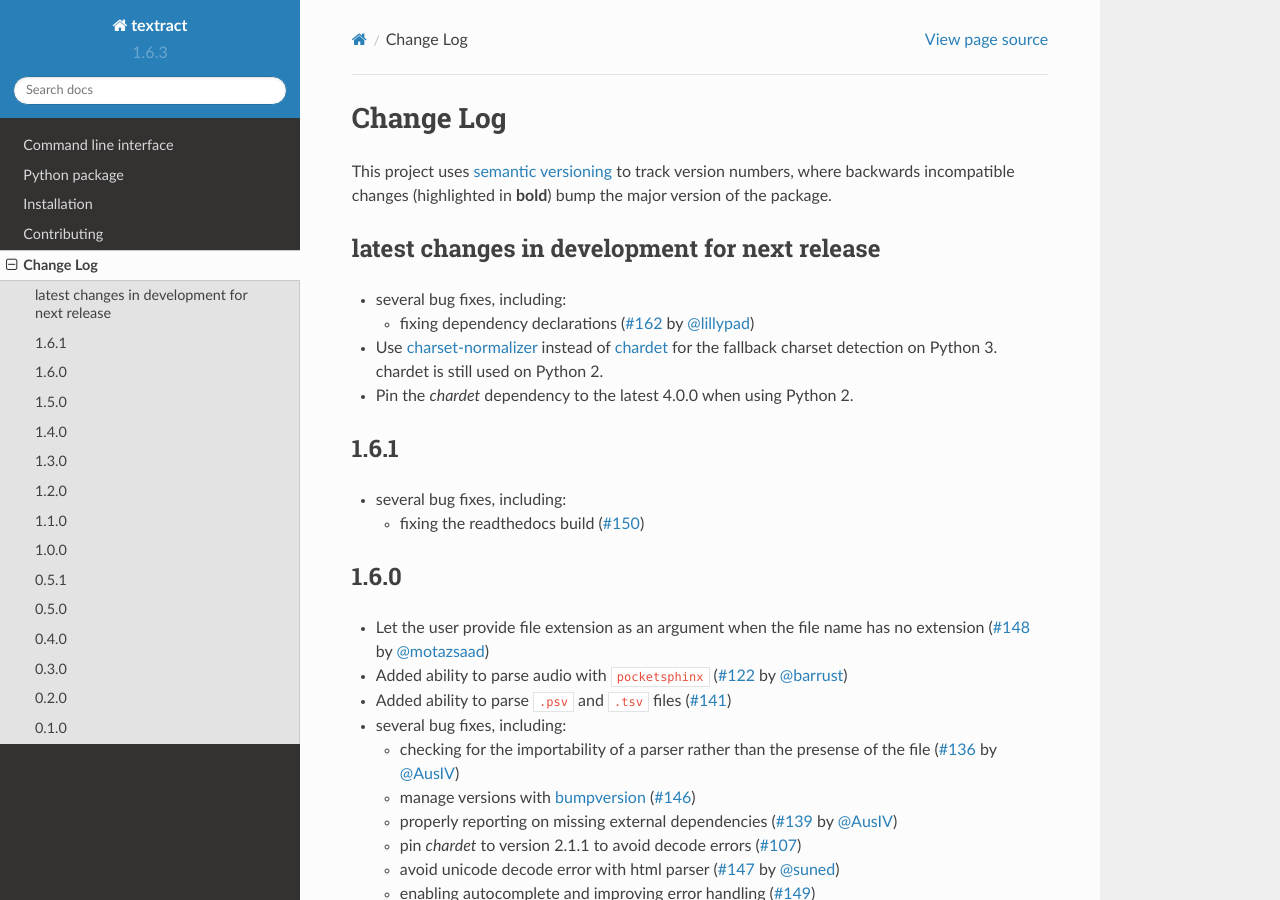
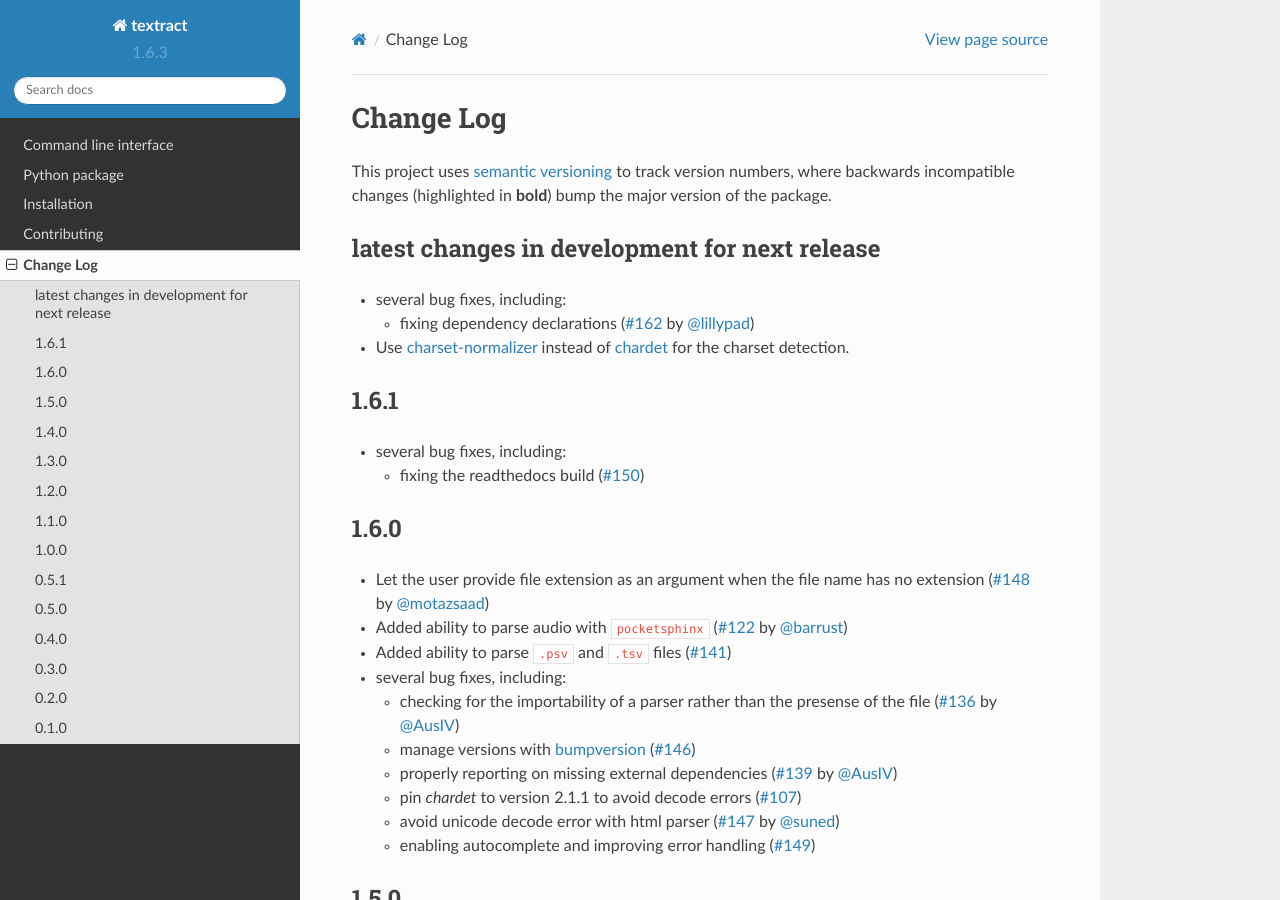
Before and after one commit to deanmalmgren/textract, a Sphinx documentation site: the page built from docs/changelog.rst, in a window 1280 px wide and 900 px high. Built offline with Sphinx 7.4.7 and the Read the Docs theme 2.0.0, drawn with Linux system fonts in a browser that asks for light colours.

Commit message:
:fire: Drop the Python 2 BC code, therefore drop Chardet dependency

```diff
--- a/docs/changelog.rst
+++ b/docs/changelog.rst
@@ -16,10 +16,7 @@
   * fixing dependency declarations (`#162`_ by `@lillypad`_)
 
 * Use `charset-normalizer <https://github.com/Ousret/charset_normalizer>`_ instead
-  of `chardet <https://github.com/chardet/chardet>`_ for the fallback
-  charset detection on Python 3. chardet is still used on Python 2.
-
-* Pin the `chardet` dependency to the latest 4.0.0 when using Python 2.
+  of `chardet <https://github.com/chardet/chardet>`_ for the charset detection.
 
 1.6.1
 -------------------
```
Also changed, not shown: 2 other files.
